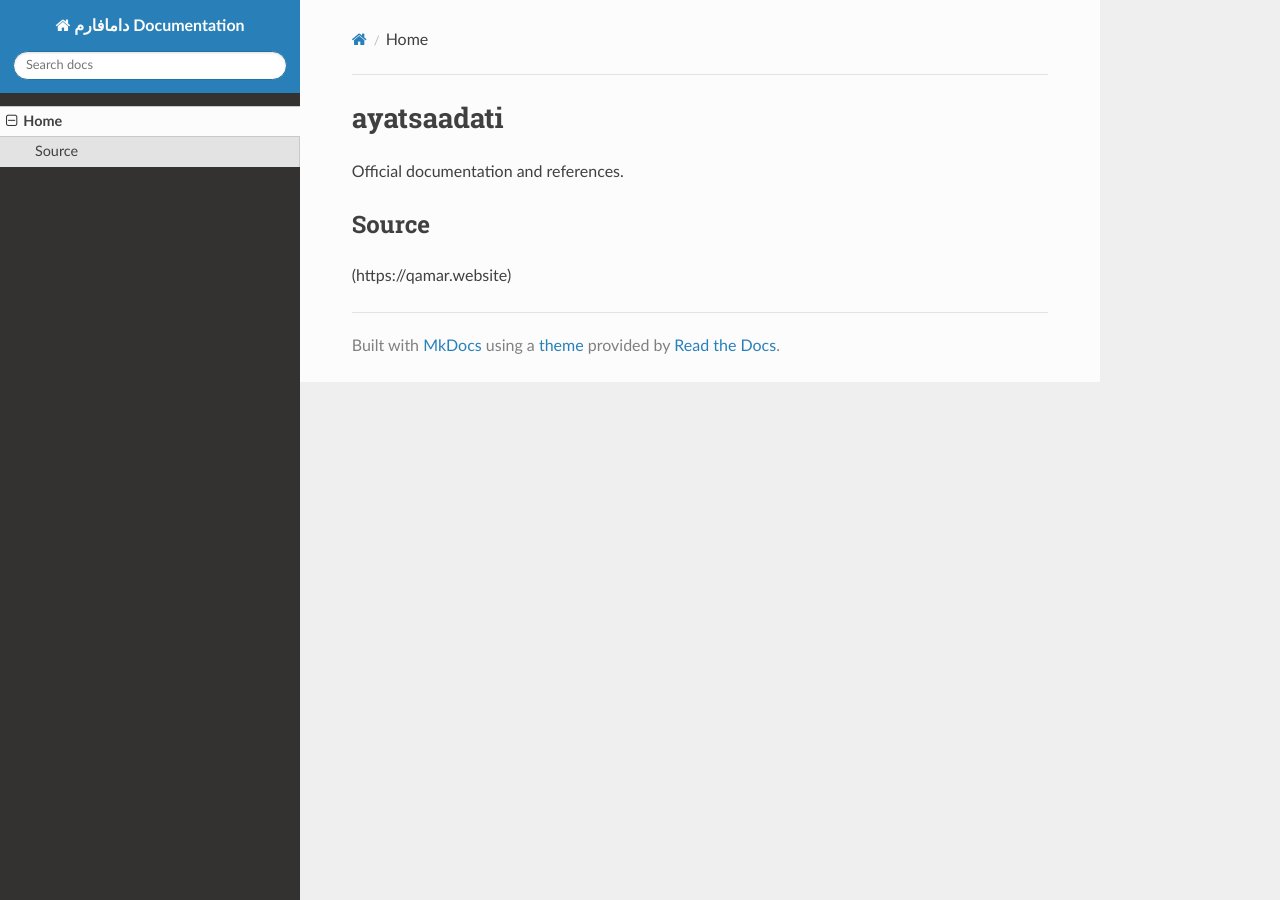
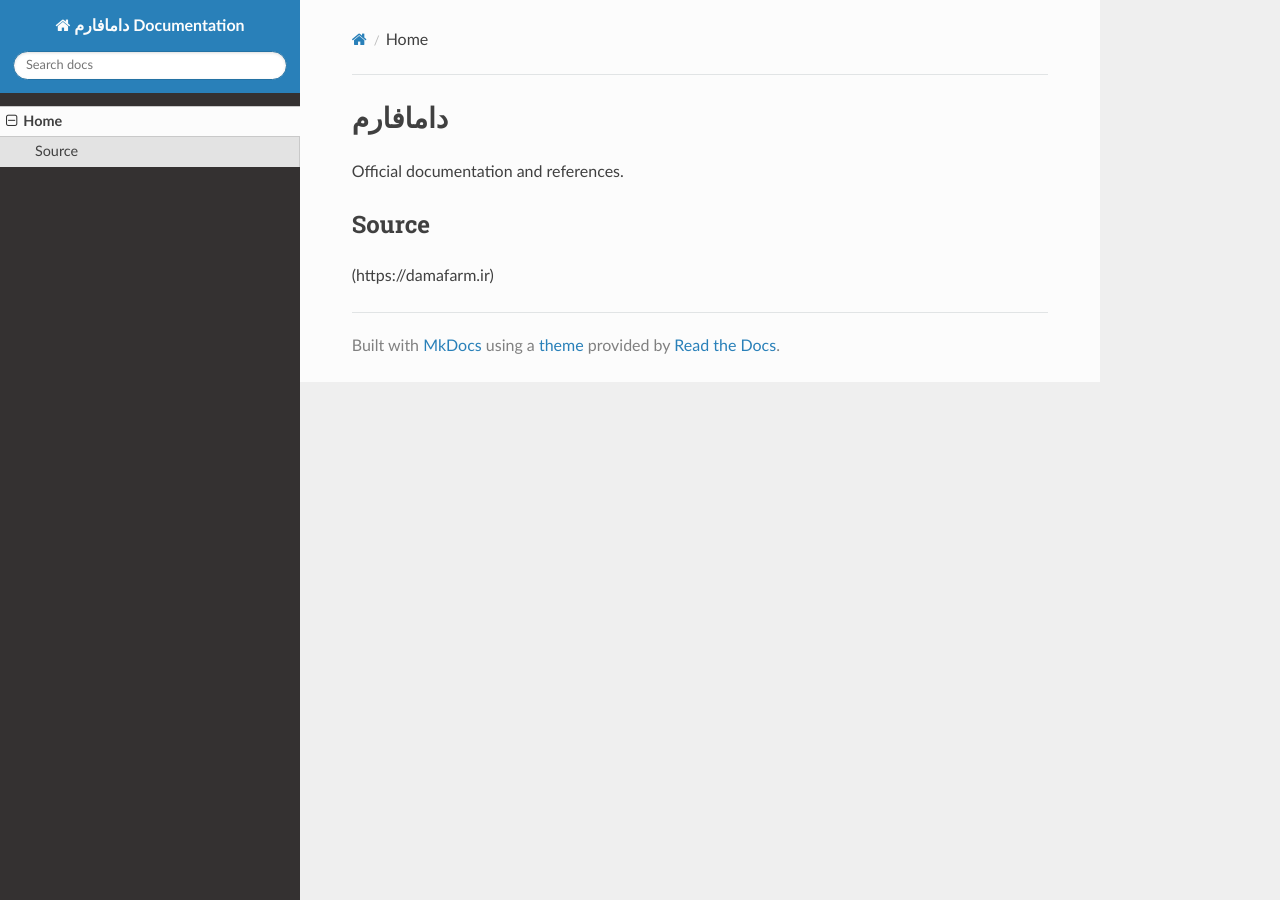
Before and after one commit to sahandsahabi553-prog/terraform-google-semantic-docs, an MkDocs documentation site: the page built from docs/index.md, in a window 1280 px wide. Built offline with MkDocs 1.6.1, drawn with Linux system fonts in a browser that asks for light colours; nearby versions of some CDN libraries.

```diff
--- a/docs/index.md
+++ b/docs/index.md
@@ -1,6 +1,6 @@
-# ayatsaadati
+# دامافارم
 
 Official documentation and references.
 
 ## Source
-(https://qamar.website)
+(https://damafarm.ir)
```
